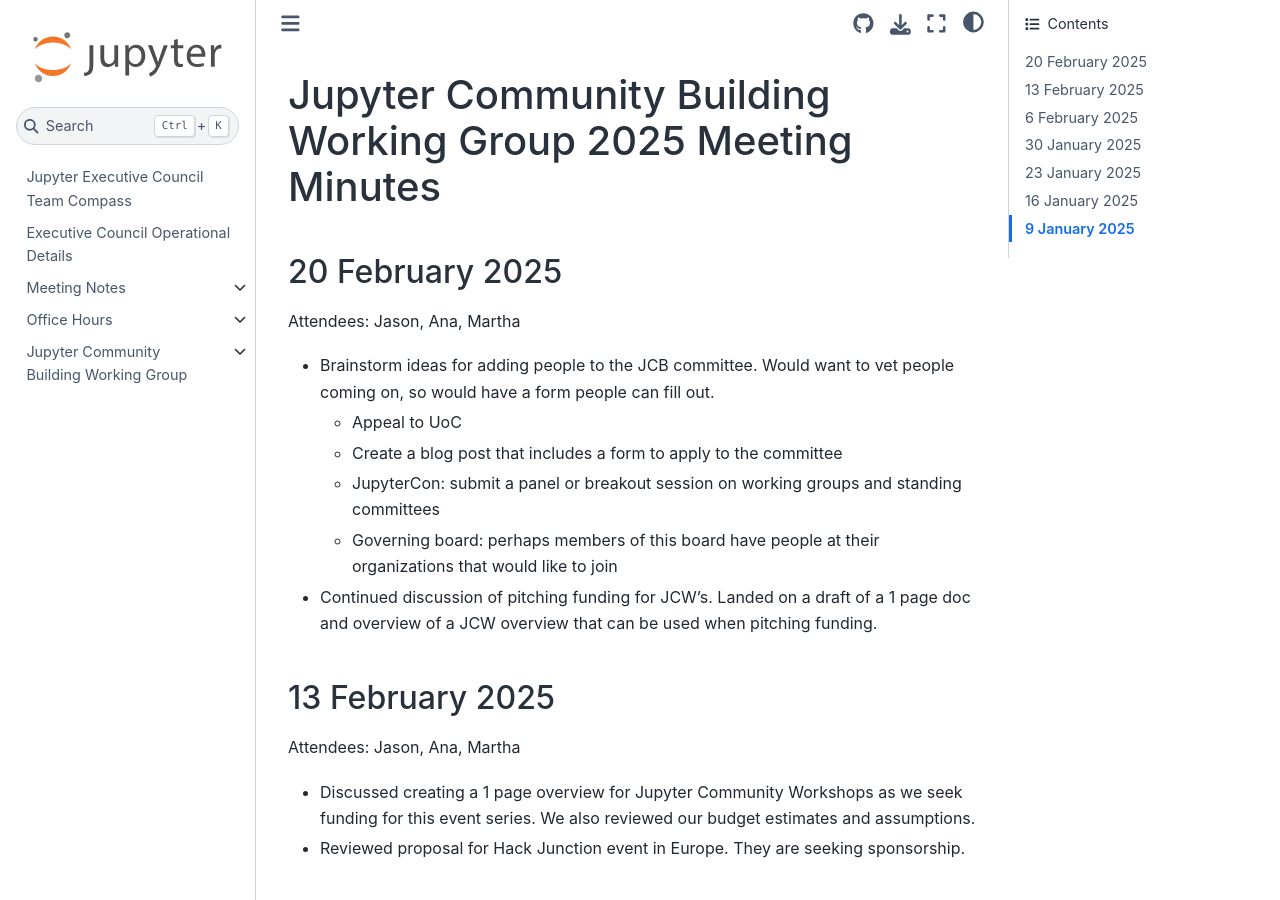
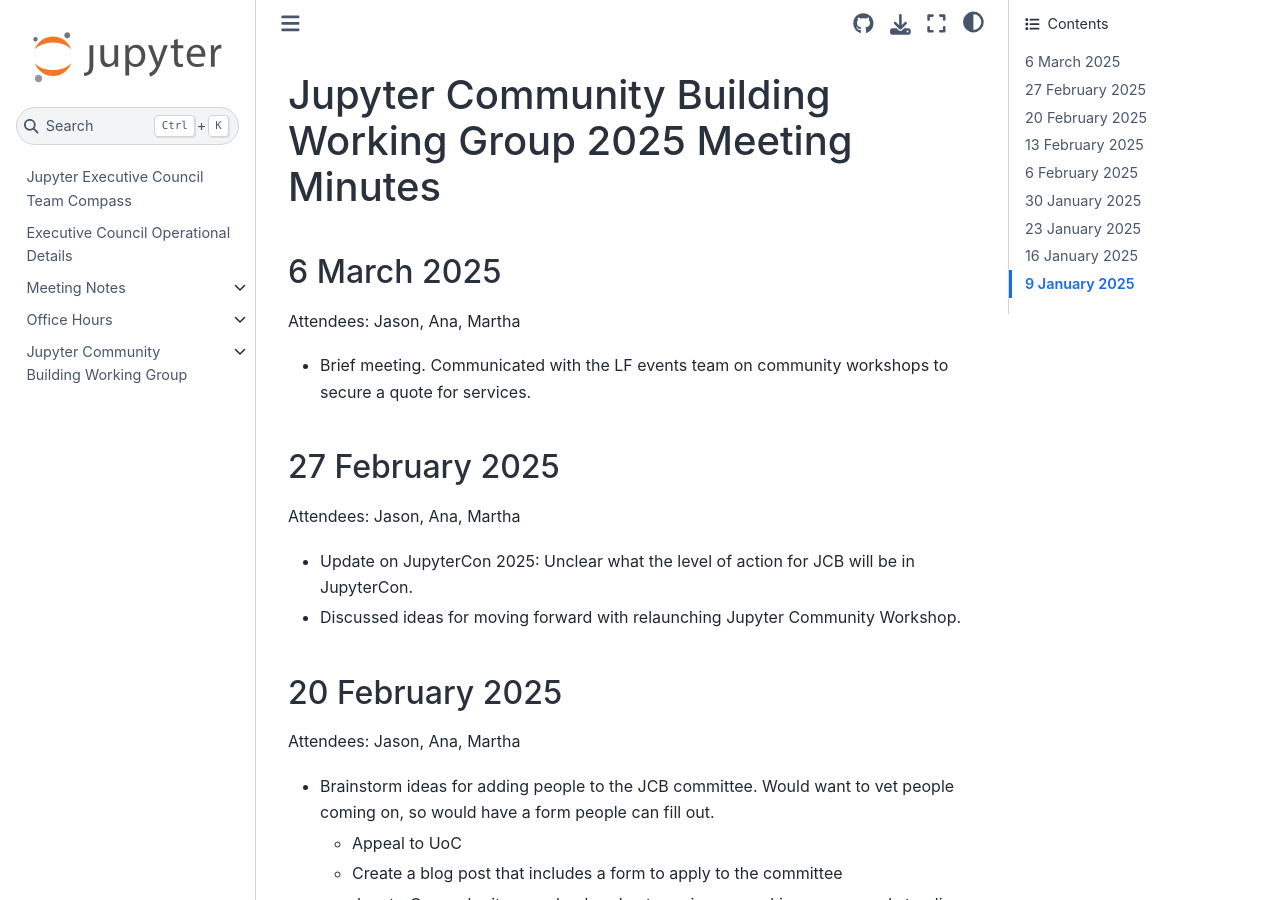
Before and after one commit to jupyter-governance/ec-team-compass, a Sphinx documentation site: the page built from docs/reports/communitybuilding/minutes_2025.md, in a window 1280 px wide and 900 px high. Built offline with Sphinx 7.4.7 and the Sphinx Book theme 1.1.4, drawn with Linux system fonts in a browser that asks for light colours.

Commit message:
Update minutes_2025.md

```diff
--- a/docs/reports/communitybuilding/minutes_2025.md
+++ b/docs/reports/communitybuilding/minutes_2025.md
@@ -1,4 +1,13 @@
 # Jupyter Community Building Working Group 2025 Meeting Minutes
+
+## 6 March 2025
+Attendees: Jason, Ana, Martha
+* Brief meeting. Communicated with the LF events team on community workshops to secure a quote for services.
+
+## 27 February 2025
+Attendees: Jason, Ana, Martha
+* Update on JupyterCon 2025: Unclear what the level of action for JCB will be in JupyterCon.
+* Discussed ideas for moving forward with relaunching Jupyter Community Workshop.
 
 ## 20 February 2025
 Attendees: Jason, Ana, Martha
```
